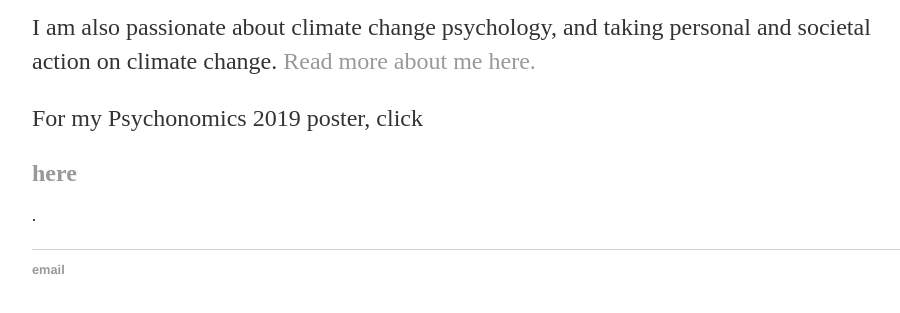
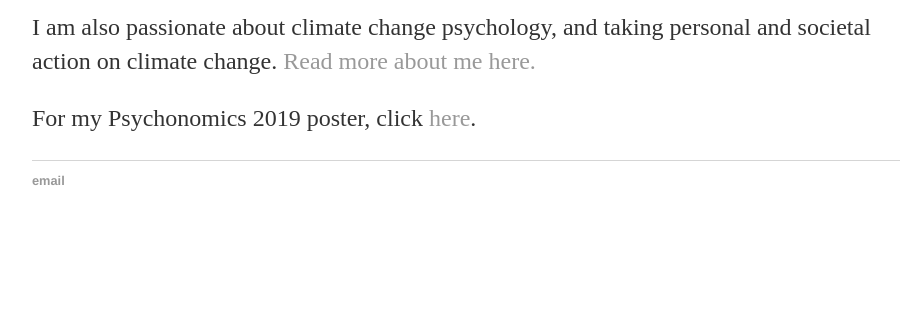
Before and after one commit to belindaxie/belindaxie.github.io, a Jekyll site: the page built from index.html, in a window 1280 px wide. Shown: the part 244-557 px from the top of the page, without its empty margins (160-1060 px from the left). Built offline with Jekyll 4.4.1, drawn with Linux system fonts in a browser that asks for light colours.

Commit message:
edited line format

```diff
--- a/index.html
+++ b/index.html
@@ -5,5 +5,5 @@ title: Belinda Xie
 <div class="blurb">
 	<h1>Hi there, I'm Belinda Xie</h1>
 	<p>I am a Scientia PhD candidate in Cognitive Psychology.</p><p>I am also passionate about climate change psychology, and taking personal and societal action on climate change. <a href="/about">Read more about me here.</a></p>
-	<p>For my Psychonomics 2019 poster, click <a href="/PsychonomicPoster_draft2.pdf" class="download" title="View poster"><h2>here</h2></a>.</p>
+	<p>For my Psychonomics 2019 poster, click <a href="/PsychonomicPoster_draft2.pdf">here</a>.</p>
 </div><!-- /.blurb -->
```
